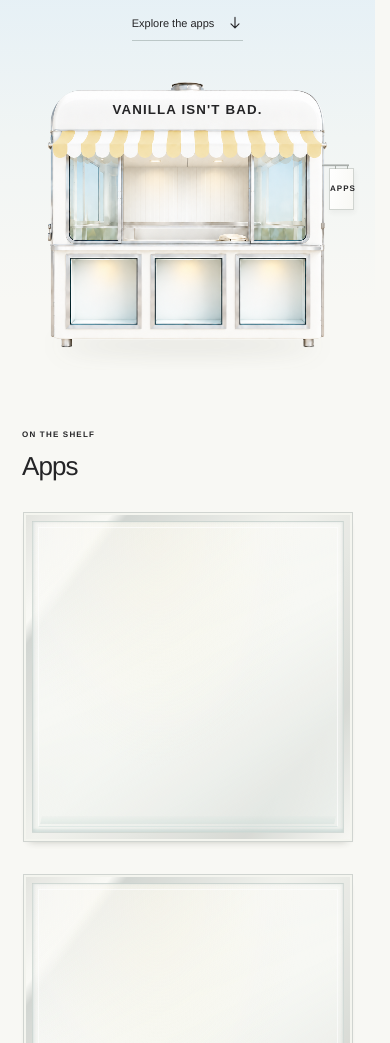
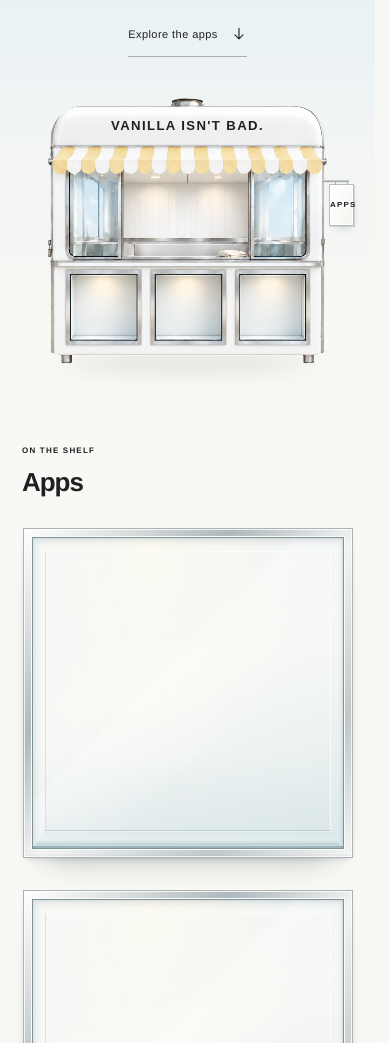
Before and after one commit to yumi-ai-lab/vanilla-isnt-bad, a website with bundled scripts: page index.html in a window 390 px wide. Shown: the part 210-1253 px from the top of the page. Built offline with nearby package versions, Linux system fonts and the light colour scheme.

Commit message:
Refine kiosk materials, glass shelves, and brand typography

```diff
--- a/index.html
+++ b/index.html
@@ -7,7 +7,7 @@
   <meta name="description" content="Apps that feel good from the start, with room to make them your own. VANILLA ISN'T BAD.">
   <title>VANILLA ISN'T BAD. — Good as it is.</title>
   <link rel="icon" href="./assets/favicon.svg" type="image/svg+xml">
-  <link rel="preload" href="./assets/kiosk.png" as="image" fetchpriority="high">
+  <link rel="preload" href="./assets/kiosk-refined.png" as="image" fetchpriority="high">
   <link rel="stylesheet" href="./styles.css">
   <script type="module" src="./main.js"></script>
 </head>
@@ -54,7 +54,7 @@
                 <rect x="1186" y="610" width="17" height="29" rx="3"/>
               </clipPath>
             </defs>
-            <image href="./assets/kiosk.png" width="1309" height="1201" clip-path="url(#kiosk-silhouette)"/>
+            <image href="./assets/kiosk-refined.png" width="1309" height="1201" clip-path="url(#kiosk-silhouette)"/>
           </svg>
           <div class="kiosk-wordmark" aria-hidden="true">VANILLA ISN'T BAD.</div>
           <a class="hanging-sign" href="#apps" data-i18n-aria="kiosk.link" aria-label="Explore the apps">
--- a/styles.css
+++ b/styles.css
@@ -2,10 +2,10 @@
 :root {
   color-scheme: light;
   --white: #f8f8f4;
-  --ink: #242426;
-  --muted: #626760;
+  --ink: #1e2022;
+  --muted: #5f6566;
   --vanilla: #e9dda6;
-  --silver: #c8ccca;
+  --silver: #aab3b5;
   --ease: cubic-bezier(.2,.65,.3,1);
   font-family: "Helvetica Neue", Arial, "Hiragino Kaku Gothic ProN", "Yu Gothic", Meiryo, sans-serif;
   color: var(--ink);
@@ -32,8 +32,8 @@ svg path { stroke: currentColor; stroke-width: 1.4; fill: none; stroke-linecap:
 .skip-link { position: fixed; z-index: 10; top: 12px; left: 12px; padding: 14px 20px; background: var(--ink); color: white; transform: translateY(-160%); }
 .skip-link:focus { transform: translateY(0); }
 .site-header { position: absolute; inset: 0 0 auto; z-index: 5; max-width: 1440px; margin-inline: auto; padding: 30px 48px; display: flex; align-items: center; justify-content: space-between; gap: 28px; }
-.header-brand, .footer-brand { font-weight: 700; font-size: 12px; letter-spacing: .14em; white-space: nowrap; }
-.header-nav { display: flex; gap: 30px; align-items: center; font-size: 12px; }
+.header-brand, .footer-brand { font-family: Arial, sans-serif; font-weight: 700; font-size: 12px; letter-spacing: .15em; white-space: nowrap; }
+.header-nav { display: flex; gap: 30px; align-items: center; font-size: 12px; letter-spacing: .015em; }
 .header-nav > a, .language-switch button { min-height: 40px; display: inline-flex; align-items: center; position: relative; }
 .header-nav > a::after { content: ""; position: absolute; left: 0; right: 0; bottom: 6px; height: 1px; background: currentColor; transform: scaleX(0); transform-origin: left; transition: transform 150ms var(--ease); }
 .header-nav > a:hover::after, .header-nav > a:focus-visible::after { transform: scaleX(1); }
@@ -41,43 +41,43 @@ svg path { stroke: currentColor; stroke-width: 1.4; fill: none; stroke-linecap:
 .language-switch button { appearance: none; background: none; border: 0; padding: 6px; min-width: 28px; color: #74796f; font-size: inherit; letter-spacing: inherit; }
 .language-switch button[aria-pressed="true"] { color: var(--ink); font-weight: 700; }
 .language-switch > span { color: #9daba7; }
-.hero { isolation: isolate; position: relative; overflow: clip; padding: 141px 24px 0; }
-.sky { position: absolute; inset: 0 0 auto; height: 88%; z-index: -2; background: radial-gradient(ellipse 105px 19px at 80% 19%, #ffffffa8, #ffffff00 95%), radial-gradient(ellipse 55px 35px at 83% 17%, #ffffffa8, #ffffff00 96%), radial-gradient(ellipse 130px 19px at 16% 36%, #ffffff95, #ffffff00 96%), linear-gradient(180deg, #d6e9f5 0%, #e5f0f6 38%, #f1f5f4 68%, var(--white) 100%); }
+.hero { isolation: isolate; position: relative; overflow: clip; padding: 162px 24px 0; }
+.sky { position: absolute; inset: 0 0 auto; height: 88%; z-index: -2; background: radial-gradient(ellipse 160px 23px at 80% 20%, #ffffff94, #ffffff00 96%), radial-gradient(ellipse 115px 16px at 14% 35%, #ffffff70, #ffffff00 96%), radial-gradient(ellipse 65% 50% at 74% 0%, #ffffff50, transparent 85%), linear-gradient(180deg, #d8e9f2 0%, #e8f1f5 38%, #f2f5f4 68%, var(--white) 100%); }
 .hero-copy { position: relative; z-index: 2; text-align: center; margin: 0 auto; max-width: 830px; animation: intro-fade 350ms var(--ease) both; }
-.eyebrow { margin: 0 0 22px; font-size: 10px; letter-spacing: .19em; line-height: 1.5; font-weight: 600; }
+.eyebrow { margin: 0 0 22px; font-size: 10px; letter-spacing: .2em; line-height: 1.5; font-weight: 700; }
 h1, h2, p { margin-top: 0; }
-h1 { font-size: clamp(44px, 5.5vw, 72px); font-weight: 500; line-height: 1.06; letter-spacing: -.048em; white-space: pre-line; text-wrap: balance; line-break: strict; margin: 0 auto 24px; }
-.hero-description { font-size: 15px; line-height: 1.75; color: #55615f; margin: 0 auto 22px; max-width: 42ch; }
+h1 { font-size: clamp(44px, 5.5vw, 72px); font-weight: 600; line-height: 1.06; letter-spacing: -.055em; white-space: pre-line; text-wrap: balance; line-break: strict; margin: 0 auto 24px; }
+.hero-description { font-size: 14px; line-height: 1.85; letter-spacing: .025em; color: var(--muted); margin: 0 auto 22px; max-width: 42ch; }
 .text-link { display: inline-flex; gap: 13px; align-items: center; font-size: 12px; min-height: 44px; }
-.hero-link { padding-bottom: 3px; border-bottom: 1px solid #7d8d886b; min-height: 32px; }
+.hero-link { padding: 0 0 4px; border-bottom: 1px solid #555d6070; min-height: 40px; font-size: 11px; letter-spacing: .04em; }
 .text-link svg, .text-link > span:last-child { transition: transform 150ms var(--ease); }
 .hero-link:hover svg { transform: translateY(2px); }
-.kiosk-scene { position: relative; width: min(840px, 100%); margin: 36px auto 0; }
+.kiosk-scene { position: relative; width: min(880px, 100%); margin: 28px auto 0; }
 .kiosk-wrap { position: relative; container-type: inline-size; }
 .kiosk-art { width: 100%; height: auto; overflow: visible; }
-.kiosk-wordmark { position: absolute; left: 8%; right: 8%; top: 13.8%; transform: translateY(-50%); text-align: center; font-family: Arial, sans-serif; font-size: 4.1cqw; font-weight: 700; line-height: 1; letter-spacing: .105em; white-space: nowrap; color: #242426; }
-.kiosk-shadow { position: absolute; z-index: -1; bottom: 6.7%; left: 11%; width: 78%; height: 3.4%; border-radius: 50%; background: #4c4b4133; filter: blur(12px); }
+.kiosk-wordmark { position: absolute; left: 8%; right: 8%; top: 13.8%; transform: translateY(-50%); text-align: center; font-family: Arial, sans-serif; font-size: 4cqw; font-weight: 700; line-height: 1; letter-spacing: .13em; white-space: nowrap; color: var(--ink); }
+.kiosk-shadow { position: absolute; z-index: -1; bottom: 6.7%; left: 11%; width: 78%; height: 3.4%; border-radius: 50%; background: #41494a30; filter: blur(12px); }
+.kiosk-shadow::after { content: ""; position: absolute; inset: 38% 8% 20%; border-radius: inherit; background: #41494a30; }
 .hanging-sign { position: absolute; right: -1%; top: 33%; width: 7.5%; aspect-ratio: 1/1.7; transform-origin: 50% -10%; }
 .hanging-sign::before { content: ""; position: absolute; height: 2px; left: -27%; right: 19%; top: -9%; background: linear-gradient(#d8dbd9, #989e9a); box-shadow: 0 1px 1px #00000010; }
 .hanging-sign::after { content: ""; position: absolute; inset: -10px; }
-.sign-plate { position: absolute; inset: 0; display: grid; place-items: center; border: 1px solid #d0d4d0; background: linear-gradient(100deg, #fff, var(--white)); color: var(--ink); font-size: clamp(8px, 1.3cqw, 11px); font-weight: 600; letter-spacing: .13em; box-shadow: 1px 3px 5px #3f40380d; }
+.sign-plate { position: absolute; inset: 0; display: grid; place-items: center; border: 1px solid #b9c0c1; background: linear-gradient(115deg, #fff 15%, #f5f6f2 85%); color: var(--ink); font-family: Arial, sans-serif; font-size: clamp(8px, 1.3cqw, 11px); font-weight: 700; letter-spacing: .15em; box-shadow: inset 0 0 0 1px #ffffffd9, 1px 1px 0 #9ca6a75c, 3px 7px 10px -5px #343e4030; }
 .sign-plate::before, .sign-plate::after { content: ""; position: absolute; top: -10%; height: 10%; width: 1px; background: #a8ada8; }
 .sign-plate::before { left: 22%; } .sign-plate::after { right: 22%; }
 .sign-enter { animation: sign-arrival 600ms var(--ease) both; }
-.section-width { width: min(1030px, calc(100% - 112px)); margin-inline: auto; }
-.apps-section { padding-top: 74px; scroll-margin-top: 45px; }
+.section-width { width: min(1000px, calc(100% - 112px)); margin-inline: auto; }
+.apps-section { padding-top: 64px; scroll-margin-top: 45px; }
 .section-heading { display: flex; align-items: flex-end; justify-content: space-between; gap: 40px; margin-bottom: 42px; }
 .section-heading .eyebrow { margin-bottom: 14px; }
-h2 { font-size: clamp(26px, 3vw, 40px); line-height: 1.18; letter-spacing: -.035em; font-weight: 500; margin: 0; }
-.app-grid { list-style: none; padding: 0; margin: 0; display: grid; grid-template-columns: repeat(3, minmax(0,1fr)); gap: 34px 27px; }
+h2 { font-size: clamp(26px, 3vw, 40px); line-height: 1.18; letter-spacing: -.04em; font-weight: 600; margin: 0; }
+.app-grid { list-style: none; padding: 0; margin: 0; display: grid; grid-template-columns: repeat(3, minmax(0,1fr)); gap: 36px 28px; }
 .app-grid > li { min-width: 0; }
-.case-frame { padding: 8px; border: 1px solid #cbd0cc; background: linear-gradient(128deg, #e0e1dc 0%, #fafaf6 15%, #ced2ce 18%, #f1f2ed 45%, #d3d6d1 81%, #f8f8f4 100%); box-shadow: 0 5px 8px -6px #35392e5c, inset 0 0 0 2px #f4f5ef; }
-.glass-pane { position: relative; isolation: isolate; display: flex; align-items: center; justify-content: center; aspect-ratio: 1; border: 1px solid #9caea970; background: radial-gradient(ellipse at 40% 5%, #f4edcf40 0, transparent 55%), linear-gradient(155deg, #ffffff9e, #f7f8f4 45%, #e6eeeb6b); box-shadow: inset 2px 0 3px #7e969520, inset -2px 0 3px #6f858512, inset 0 -3px 2px #a7c2bf58; }
-.glass-pane::before { content: ""; position: absolute; z-index: -1; inset: 5px; border: 1px solid #ffffffb5; border-bottom-color: #c5d9d575; }
-.glass-pane::after { content: ""; position: absolute; bottom: 8px; left: 8px; right: 8px; height: 7px; transform: skewX(-12deg); background: linear-gradient(#ceded917, #bbd3cd50); border-bottom: 1px solid #aabfb829; }
-.empty-card { opacity: .88; }
+.case-frame { padding: 9px; border: 1px solid var(--silver); background: linear-gradient(135deg, #fff 0%, #e4e7e6 12%, #afb8bb 32%, #f3f5f4 52%, #c0c8ca 78%, #f5f6f4 100%); box-shadow: inset 0 0 0 1px #ffffffcf, inset 0 -1px 2px #707e8140, 0 3px 7px -5px #24363e73, 0 20px 30px -26px #24363e80; }
+.glass-pane { position: relative; isolation: isolate; display: flex; align-items: center; justify-content: center; aspect-ratio: 1; border: 1px solid #7f9297; background: radial-gradient(ellipse at 38% 0%, #fffbefb8, transparent 58%), linear-gradient(135deg, #ffffff8c 0%, #ffffff14 42%, #ffffff75 43%, #ffffff14 61%, #ffffff00 62%), linear-gradient(160deg, #e8f0f1 0%, #f7f8f5 46%, #dee9eb 100%); box-shadow: inset 2px 3px 7px #506a7129, inset -1px 0 3px #53676c24, inset 0 -2px 0 #a2bbbf, 0 0 0 1px #f8fcfb; }
+.glass-pane::before { content: ""; position: absolute; z-index: -1; inset: 13px 12px 17px; border: 1px solid #ffffffc4; border-left-color: #bacdd073; border-bottom-color: #a5bec4a6; background: linear-gradient(180deg, #ffffff0d 72%, #a9c4cc18); box-shadow: 0 1px 0 #ffffff94; pointer-events: none; }
+.glass-pane::after { content: ""; position: absolute; z-index: -1; bottom: 2px; left: 2px; right: 2px; height: 15px; clip-path: polygon(10px 0, calc(100% - 10px) 0, 100% 100%, 0 100%); background: linear-gradient(#c1d4d83d, #e3eeeea3 65%, #9fb9c28c); border-bottom: 1px solid #c9dcdf; pointer-events: none; }
 .empty-note { padding: 39px 16px 0; text-align: center; }
-.empty-note p { color: var(--muted); font-size: 13px; margin: 0; }
+.empty-note p { color: var(--muted); font-size: 12px; letter-spacing: .05em; margin: 0; }
 .app-button { display: block; width: 100%; text-align: left; padding: 0; border: 0; background: transparent; }
 .app-icon { position: relative; display: grid; place-items: center; width: 43%; aspect-ratio: 1; border-radius: 23%; background: #ece8d8; font-size: clamp(22px, 4vw, 38px); font-weight: 600; box-shadow: 0 7px 14px #383d3212; transition: transform 150ms var(--ease), box-shadow 150ms var(--ease); overflow: hidden; }
 .app-icon img { position: absolute; inset: 0; width: 100%; height: 100%; object-fit: cover; }
@@ -89,11 +89,11 @@ h2 { font-size: clamp(26px, 3vw, 40px); line-height: 1.18; letter-spacing: -.035
 .app-meta .app-detail-label { display: inline-block; font-size: 11px; margin-top: 14px; border-bottom: 1px solid #b8bcae; padding-bottom: 4px; }
 .will-reveal { opacity: 0; transform: translateY(4px); }
 .will-reveal.is-visible { opacity: 1; transform: none; transition: opacity 280ms var(--ease), transform 280ms var(--ease); }
-.about-section { text-align: center; margin-top: 128px; padding: 85px 24px 110px; border-top: 1px solid #d9ded3; }
+.about-section { text-align: center; margin-top: 132px; padding: 94px 24px 118px; border-top: 1px solid #cdd3d2; }
 .about-section .eyebrow { margin-bottom: 23px; }
 .about-section h2 { margin-bottom: 24px; }
 .about-copy { max-width: 48ch; margin: 0 auto; color: var(--muted); font-size: 15px; line-height: 1.9; text-wrap: pretty; white-space: pre-line; }
-.site-footer { border-top: 1px solid #d9ded3; display: flex; align-items: flex-end; justify-content: space-between; padding: 34px 0 32px; gap: 35px; }
+.site-footer { border-top: 1px solid #cdd3d2; display: flex; align-items: flex-end; justify-content: space-between; padding: 38px 0 32px; gap: 35px; }
 .footer-brand { font-size: 13px; }
 .site-footer small { display: block; margin-top: 14px; font-size: 9px; color: #6d726c; letter-spacing: .03em; }
 .footer-actions { display: flex; gap: 26px; align-items: center; }
@@ -113,9 +113,9 @@ h2 { font-size: clamp(26px, 3vw, 40px); line-height: 1.18; letter-spacing: -.035
 .primary-link { display: inline-flex; align-items: center; justify-content: space-between; gap: 24px; background: var(--ink); color: var(--white); font-size: 13px; padding: 15px 19px; border-radius: 2px; }
 .primary-link:hover { background: #424742; }
 [hidden] { display: none !important; }
-html[lang="ja"] h1 { font-size: clamp(33px, 4.7vw, 58px); line-height: 1.4; letter-spacing: -.05em; font-weight: 500; }
+html[lang="ja"] h1 { font-size: clamp(33px, 4.7vw, 56px); line-height: 1.42; letter-spacing: -.045em; font-weight: 600; }
 html[lang="ja"] h2 { font-size: clamp(23px, 2.5vw, 32px); line-height: 1.6; letter-spacing: -.025em; }
-html[lang="ja"] .hero-description { font-size: 13px; }
+html[lang="ja"] .hero-description { font-size: 13px; letter-spacing: .04em; }
 html[lang="ja"] .about-copy { font-size: 14px; max-width: 36em; }
 html[data-reduced-motion="true"] { scroll-behavior: auto; }
 html[data-reduced-motion="true"] *, html[data-reduced-motion="true"] *::before, html[data-reduced-motion="true"] *::after { animation: none !important; transition: none !important; }
@@ -124,7 +124,7 @@ html[data-reduced-motion="true"] .will-reveal { opacity: 1; transform: none; }
 @keyframes sign-arrival { 0% { transform: rotate(0); } 34% { transform: rotate(1.5deg); } 70% { transform: rotate(-.45deg); } 100% { transform: rotate(0); } }
 @media (max-width: 900px) {
   .site-header { padding: 24px 30px; }
-  .hero { padding-top: 131px; }
+  .hero { padding-top: 145px; }
   .section-width { width: calc(100% - 72px); }
   .kiosk-scene { width: min(720px, calc(100% - 30px)); }
   .app-grid { gap: 26px 18px; }
@@ -136,13 +136,13 @@ html[data-reduced-motion="true"] .will-reveal { opacity: 1; transform: none; }
   .header-nav > a[href="#about"] { display: none; }
   .language-switch { gap: 0; font-size: 9px; }
   .language-switch button { padding-inline: 5px; }
-  .hero { padding: 114px 12px 0; }
+  .hero { padding: 122px 12px 0; }
   .eyebrow { font-size: 8px; letter-spacing: .15em; margin-bottom: 20px; }
   h1 { font-size: clamp(39px, 10.2vw, 56px); letter-spacing: -.045em; line-height: 1.08; margin-bottom: 20px; }
   .hero-description { font-size: 12px; line-height: 1.8; max-width: 29ch; margin-bottom: 20px; }
   .hero-link { font-size: 11px; }
   .kiosk-scene { width: calc(100% - 22px); margin-top: 28px; }
-  .kiosk-wordmark { font-size: 4.05cqw; letter-spacing: .085em; }
+  .kiosk-wordmark { font-size: 4cqw; letter-spacing: .105em; }
   .hanging-sign { right: -.6%; }
   .section-width { width: calc(100% - 44px); }
   .apps-section { padding-top: 59px; }
```
Also changed, not shown: README.md, assets/kiosk-refined.png (added).
